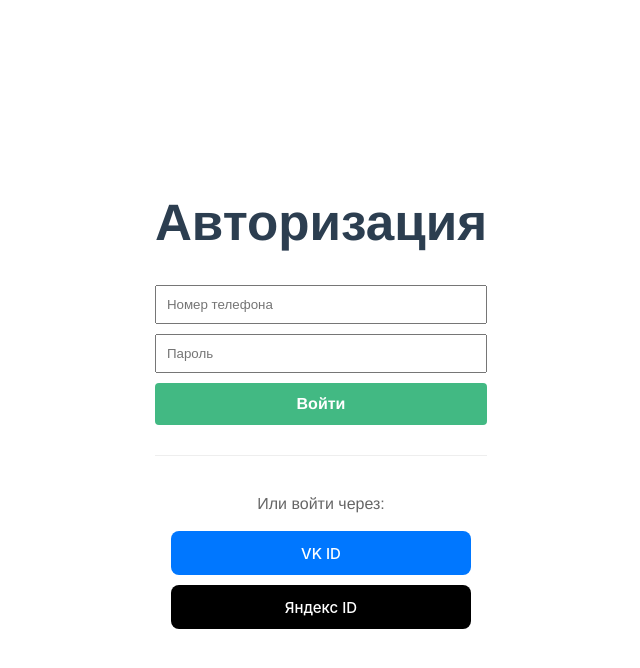
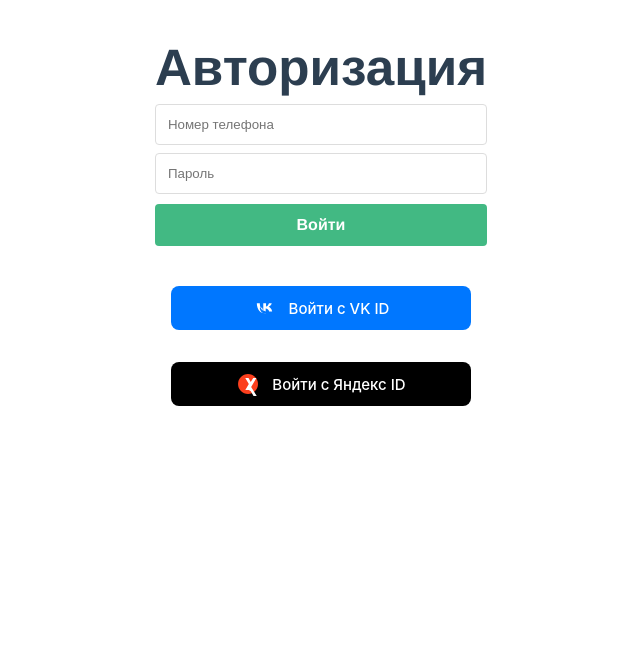
Before and after one commit to ViacheslavKuznetsov/vitejs-vite-48pvjg3b, a Vue app: page / in a window 1280 px wide. Shown: the top 668 px of the page, without its empty margins (319-959 px from the left). Built offline with nearby package versions, Linux system fonts and the light colour scheme.

Commit message:
Более менее адекватный вариант

```diff
--- /dev/null
+++ b/src/assets/styles/common.css
@@ -0,0 +1,7 @@
+.page-container {
+    min-height: 100vh;
+    display: flex;
+    flex-direction: column;
+    padding: 0 20px;
+    justify-content: flex-start;
+  }
--- a/src/main.js
+++ b/src/main.js
@@ -1,5 +1,6 @@
 import { createApp } from 'vue'
 import './style.css'
+import './styles/global.css'
 import App from './App.vue'
 import router from './router'
 createApp(App).use(router).mount('#app')
--- /dev/null
+++ b/src/styles/global.css
@@ -0,0 +1,17 @@
+/* styles/global.css */
+:root {
+    --header-height: 80px;
+    --page-padding: 20px;
+  }
+
+  * {
+    box-sizing: border-box;
+    margin: 0;
+    padding: 0;
+  }
+
+  #app {
+    min-height: 100vh;
+    display: flex;
+    flex-direction: column;
+  }
--- a/src/views/AuthPage.vue
+++ b/src/views/AuthPage.vue
@@ -1,6 +1,7 @@
 <template>
-    <div class="auth-page">
-      <h1>Авторизация</h1>
+  <div class="page-container">
+    <h1 class="page-title">Авторизация</h1>
+    <div class="page-content">
       <form @submit.prevent="login">
         <div>
           <input
@@ -22,18 +23,16 @@
       </form>
 
       <div class="social-auth">
-        <p>Или войти через:</p>
-
         <button class="vk-id-button" @click="authVK">
-            <!--<span class="vk-id-button__icon"></span>-->
-            <span class="vk-id-button__text">VK ID</span>
+          <span class="vk-id-button__icon"></span>
+          <span class="vk-id-button__text">Войти с VK ID</span>
         </button>
 
         <button class="yandex-id-button" @click="authYandex">
-            <!--<span class="yandex-id-button__icon"></span>-->
-            <span class="yandex-id-button__text">Яндекс ID</span>
+          <span class="yandex-id-button__icon"></span>
+          <span class="yandex-id-button__text">Войти с Яндекс ID</span>
         </button>
-
+      </div>
     </div>
   </div>
 </template>
@@ -67,47 +66,31 @@
   </script>
 
 <style scoped>
-  .auth-page {
-    max-width: 400px;
-    margin: 0 auto;
-    padding: 20px;
+@import '@/assets/styles/common.css';
+input {
+  width: 100%;
+  padding: 12px;
+  margin: 8px 0;
+  border: 1px solid #ddd;
+  border-radius: 4px;
 }
 
-  input {
-    width: 100%;
-    padding: 10px;
-    margin: 10px 0;
-    box-sizing: border-box;
-  }
-
-  button {
+button[type="submit"] {
   width: 100%;
   padding: 12px;
-    margin: 10px 0;
-    cursor: pointer;
+  background-color: #42b983;
+  color: white;
   border: none;
   border-radius: 4px;
   font-weight: bold;
-    display: flex;
-    align-items: center;
-    justify-content: center;
-    gap: 10px;
-  }
-
-  button[type="submit"] {
-    background-color: #42b983;
-    color: white;
+  cursor: pointer;
 }
 
 .social-auth {
   margin-top: 30px;
-    border-top: 1px solid #eee;
-    padding-top: 20px;
-  }
-
-  .social-auth p {
-    margin-bottom: 15px;
-    color: #666;
+  display: flex;
+  flex-direction: column;
+  gap: 12px;
 }
 
   .vk-id-button {
--- a/src/views/MainPage.vue
+++ b/src/views/MainPage.vue
@@ -1,23 +1,26 @@
 <template>
-    <div class="main-page">
-      <h1>Главная страница</h1>
-      <input type="file" @change="selectFile">
-      <input v-model="name" placeholder="Название">
+  <div class="page-container">
+    <h1 class="page-title">Главная страница</h1>
+    <div class="page-content">
+      <input type="file" @change="selectFile" class="file-input">
+      <input v-model="name" placeholder="Название" class="text-input">
       <textarea v-model="description" placeholder="Описание"></textarea>
 
-      <div class="checkboxes">
-        <label><input type="checkbox" v-model="platforms" value="VK"> VK</label>
-        <label><input type="checkbox" v-model="platforms" value="Instagram"> Instagram</label>
-        <label><input type="checkbox" v-model="platforms" value="YouTube"> YouTube</label>
-        <label><input type="checkbox" v-model="platforms" value="TikTok"> TikTok</label>
+      <div class="platforms">
+        <label v-for="platform in ['VK', 'Instagram', 'YouTube', 'TikTok']" :key="platform">
+          <input type="checkbox" v-model="platforms" :value="platform">
+          {{ platform }}
+        </label>
       </div>
 
-      <button @click="download">Загрузить</button>
+      <button @click="download" class="submit-button">Загрузить</button>
+    </div>
   </div>
 </template>
 
 <script>
 export default {
+  name: 'MainPage',
   data() {
     return {
       file: null,
@@ -31,14 +34,54 @@
       this.file = e.target.files[0]
     },
     download() {
-        const data = {
+      console.log('Отправка данных:', {
         file: this.file,
         name: this.name,
         description: this.description,
         platforms: this.platforms
-        }
-        console.log('Отправка данных:', data)
+      })
     }
   }
 }
 </script>
+
+<style scoped>
+@import '@/assets/styles/common.css';
+
+.file-input, .text-input, textarea {
+  width: 100%;
+  padding: 12px;
+  margin-bottom: 15px;
+  border: 1px solid #ddd;
+  border-radius: 4px;
+}
+
+textarea {
+  min-height: 100px;
+  resize: vertical;
+}
+
+.platforms {
+  margin: 20px 0;
+  display: grid;
+  grid-template-columns: 1fr 1fr;
+  gap: 12px;
+}
+
+.platforms label {
+  display: flex;
+  align-items: center;
+  gap: 8px;
+}
+
+.submit-button {
+  width: 100%;
+  padding: 12px;
+  background-color: #42b983;
+  color: white;
+  border: none;
+  border-radius: 4px;
+  font-weight: bold;
+  cursor: pointer;
+}
+</style>
--- a/vite.config.js
+++ b/vite.config.js
@@ -1,7 +1,13 @@
+// vite.config.js
 import { defineConfig } from 'vite'
 import vue from '@vitejs/plugin-vue'
+import path from 'path'
 
-// https://vite.dev/config/
 export default defineConfig({
   plugins: [vue()],
+  resolve: {
+    alias: {
+      '@': path.resolve(__dirname, './src')
+    }
+  }
 })
```
Also changed, not shown: src/views/SettingsPage.vue (+96 -15 lines). Lines whose indentation alone changed are shown as unchanged.
